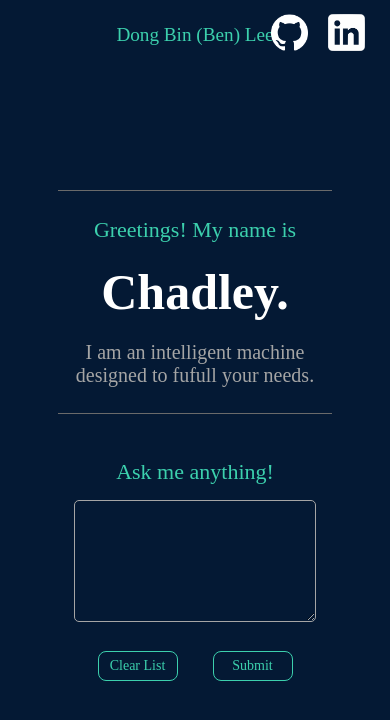
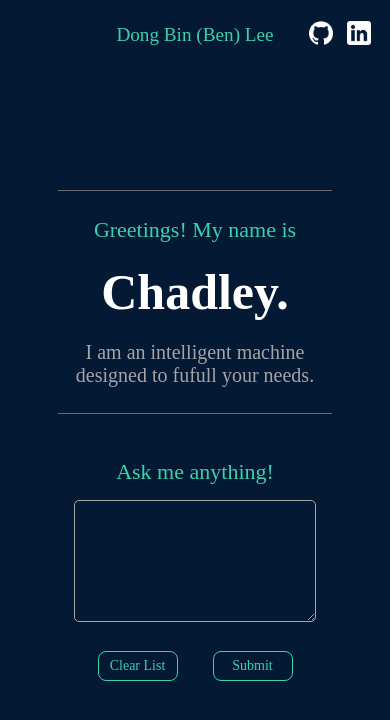
Before and after one commit to dbinlee3/Chadley-The-AI, a React (Create React App) app in the folder shopify/: page / in a window 390 px wide. Shown: the top 720 px of the page. Built offline with nearby package versions, Linux system fonts and the light colour scheme; a web font is replaced by a local one.

Commit message:
fixed logo resize

```diff
--- a/shopify/src/styles.css
+++ b/shopify/src/styles.css
@@ -311,4 +311,14 @@ form {
     .formButtonGrid {
         grid-gap: 35px;
     }
+
+    .headerLogos {
+        right: 12px;
+    }
+
+    .logo {
+        padding: 7px;
+        width: 24px;
+        height: 24px;
+    }
 }
```
